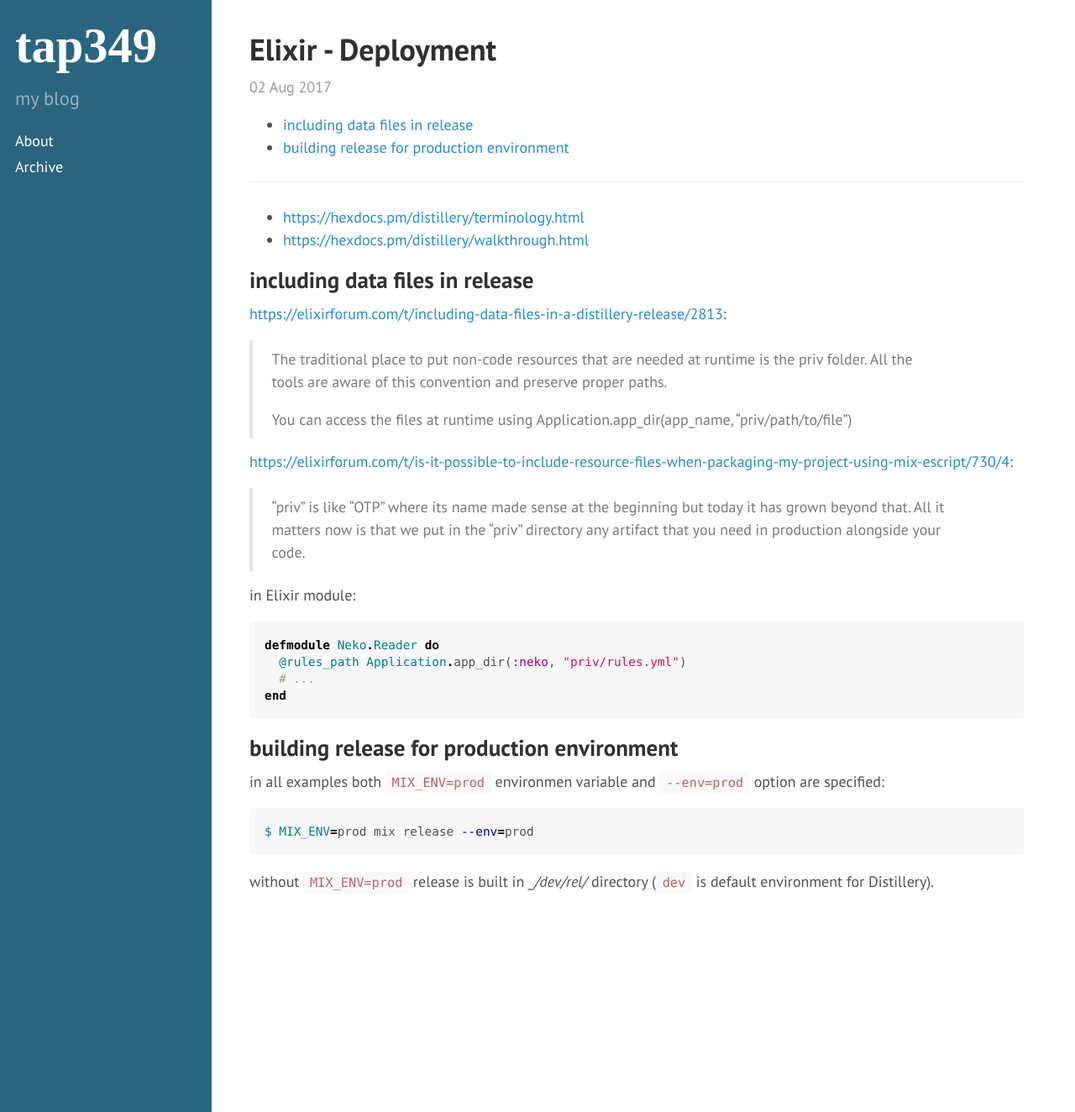
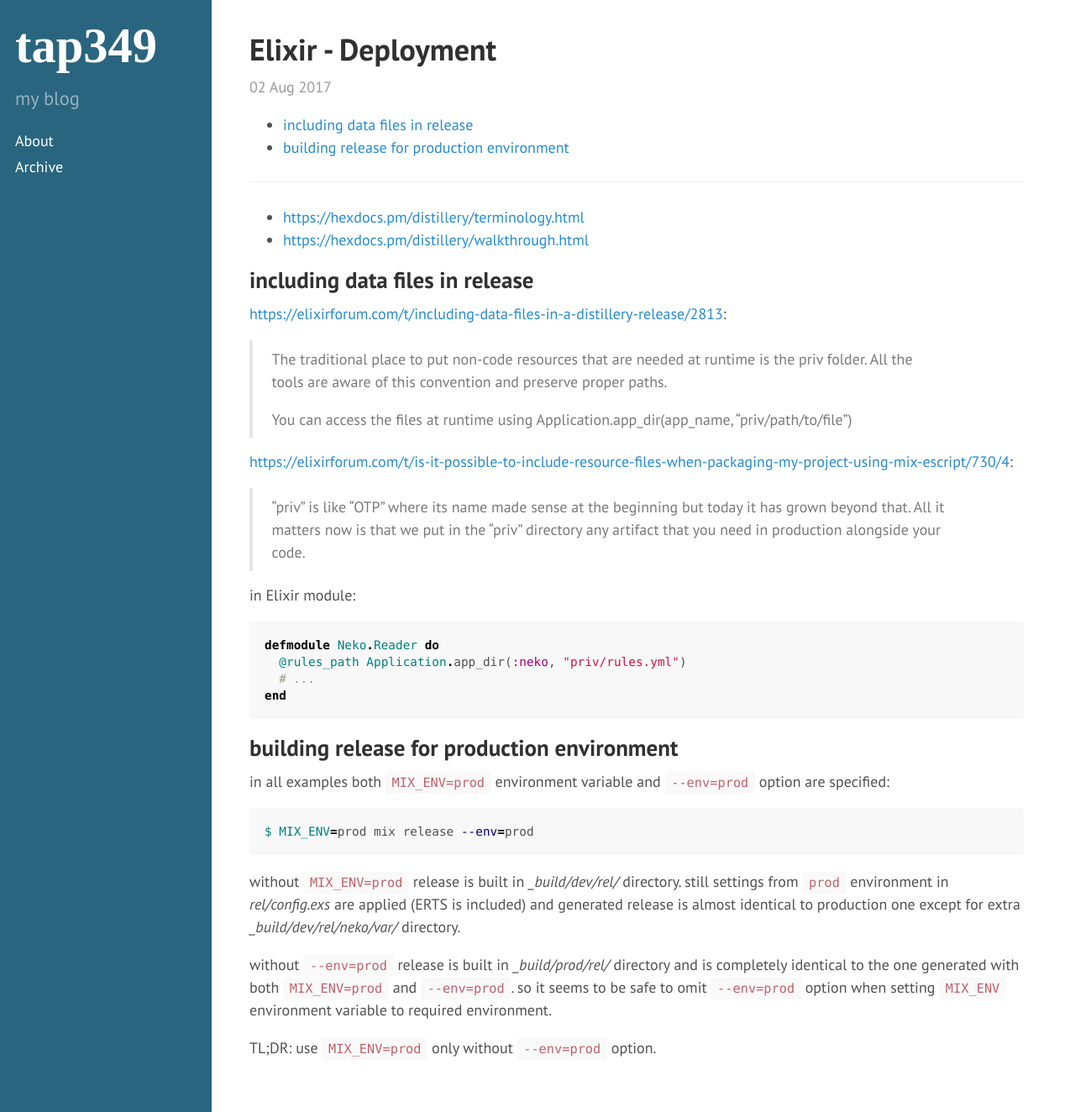
Before and after one commit to tap349/tap349.github.io, a Jekyll site: the page built from _posts/2017-08-02-elixir-deployment.md, in a window 1280 px wide and 1324 px high. Shown: the whole window at 84% size. Built offline with Jekyll 4.4.1, drawn with Linux system fonts in a browser that asks for light colours.

Commit message:
update 2017-08-02_23:06:14

````diff
--- a/_posts/2017-08-02-elixir-deployment.md
+++ b/_posts/2017-08-02-elixir-deployment.md
@@ -41,12 +41,21 @@ end
 
 ## building release for production environment
 
-in all examples both `MIX_ENV=prod` environmen variable and `--env=prod` option
+in all examples both `MIX_ENV=prod` environment variable and `--env=prod` option
 are specified:
 
 ```sh
 $ MIX_ENV=prod mix release --env=prod
 ```
 
-without `MIX_ENV=prod` release is built in _\_/dev/rel/_ directory (`dev` is
-default environment for Distillery).
+without `MIX_ENV=prod` release is built in _\_build/dev/rel/_ directory.
+still settings from `prod` environment in _rel/config.exs_ are applied
+(ERTS is included) and generated release is almost identical to production
+one except for extra _\_build/dev/rel/neko/var/_ directory.
+
+without `--env=prod` release is built in _\_build/prod/rel/_ directory and
+is completely identical to the one generated with both `MIX_ENV=prod` and
+`--env=prod`. so it seems to be safe to omit `--env=prod` option when setting
+`MIX_ENV` environment variable to required environment.
+
+TL;DR: use `MIX_ENV=prod` only without `--env=prod` option.
````
